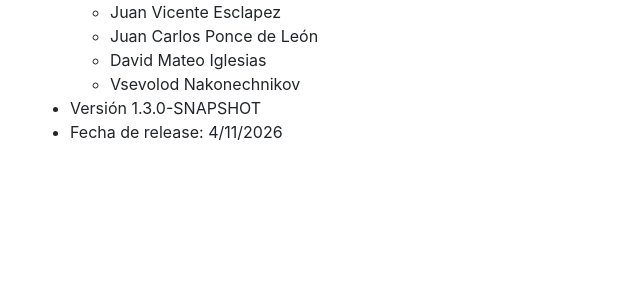
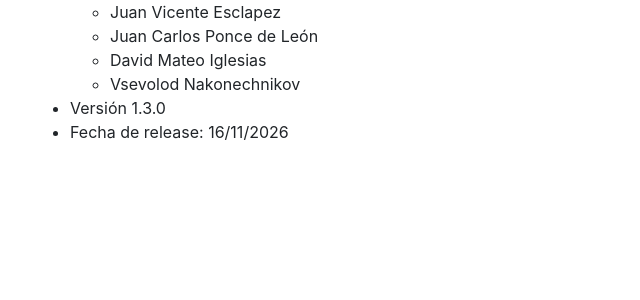
Before and after one commit to jvev1/MADS-Grupo11, a Spring Boot app: page /about in a window 1280 px wide. Shown: the part 160-460 px from the top of the page, without its empty margins (0-640 px from the left). Run offline with Spring Boot 4, Linux system fonts and the light colour scheme.

Commit message:
Cambio de versión a 1.3.0

```diff
--- a/pom.xml
+++ b/pom.xml
@@ -5,7 +5,7 @@
 
     <groupId>es.ua.mads</groupId>
     <artifactId>todolist-equipo-11</artifactId>
-    <version>1.3.0-SNAPSHOT</version>
+    <version>Versión 1.3.0</version>
 
     <parent>
         <groupId>org.springframework.boot</groupId>
--- a/src/main/resources/templates/about.html
+++ b/src/main/resources/templates/about.html
@@ -18,8 +18,9 @@
                 </ul>
             </li>
 
-            <li>Versión 1.3.0-SNAPSHOT</li>
-            <li>Fecha de release: 4/11/2026</li>
+            <li>Versión 1.3.0</li>
+            <li>Fecha de release: 16/11/2026</li>
+
         </ul>
     </div>
 
```
